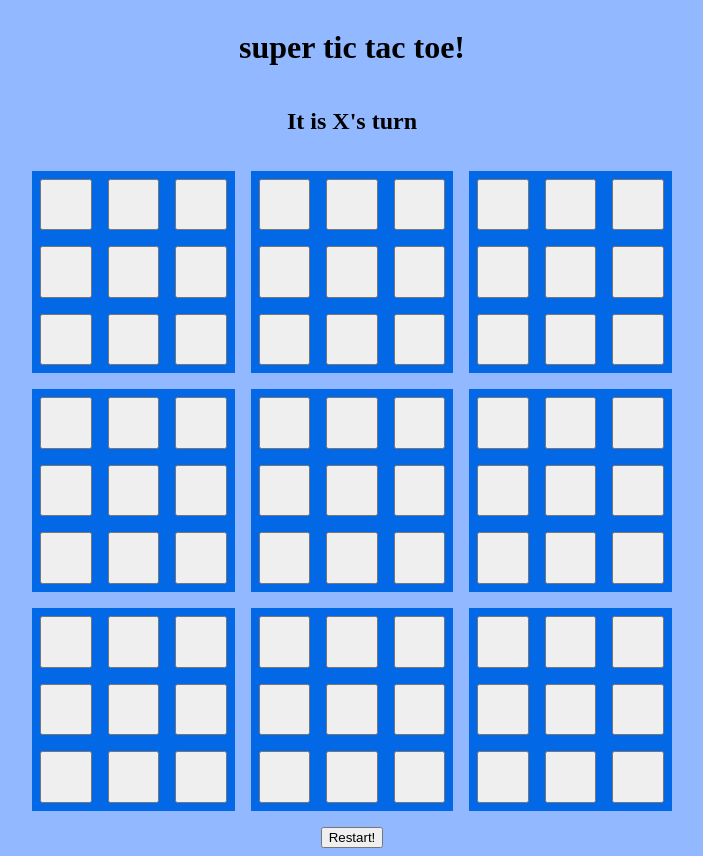
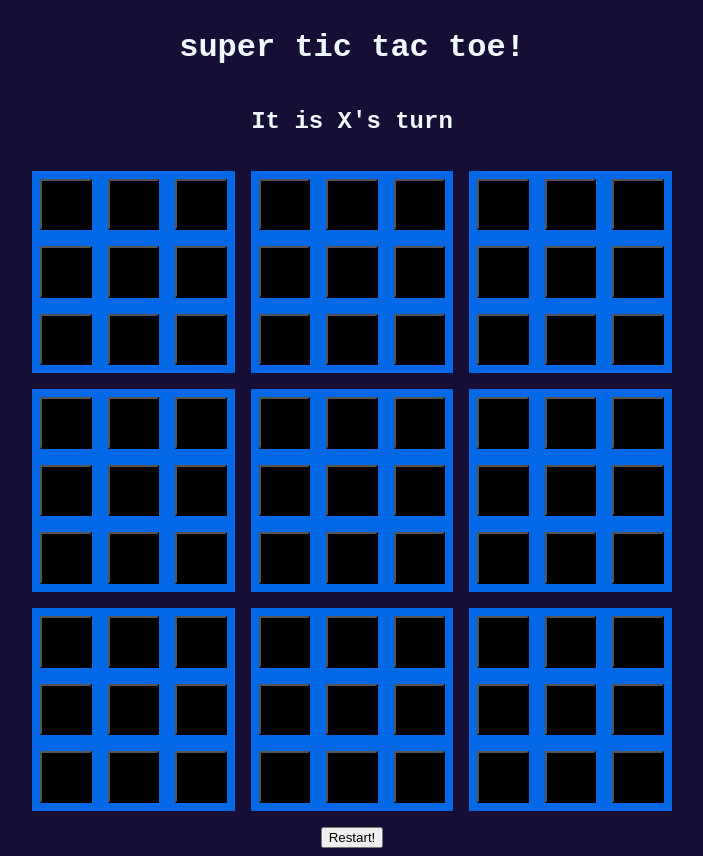
Before and after one commit to haemie/supertictactoe, a React (Vite) app: page / in a window 1280 px wide. Shown: the whole page, without its empty margins (288-991 px from the left). Built offline with nearby package versions, Linux system fonts and the light colour scheme.

Commit message:
feat: x and o present in different colors

```diff
--- a/src/App.jsx
+++ b/src/App.jsx
@@ -1,11 +1,12 @@
 import React from 'react';
 import Largeboard from './components/largeboard';
+import Floater from './components/floater';
 
 function App() {
   return (
     <div className="app">
       <h1>super tic tac toe!</h1>
-      <Largeboard></Largeboard>
+      <Largeboard> </Largeboard>
     </div>
   );
 }
--- a/src/components/box.jsx
+++ b/src/components/box.jsx
@@ -2,7 +2,11 @@ import React, { useState, useEffect } from 'react';
 
 function Box({ marker, handleClick }) {
   return (
-    <button className="box" onClick={handleClick}>
+    <button
+      className="box"
+      onClick={handleClick}
+      style={marker === 'X' ? { color: 'red' } : { color: 'blue' }}
+    >
       {marker}{' '}
     </button>
   );
--- /dev/null
+++ b/src/components/floater.jsx
@@ -0,0 +1,21 @@
+import React, { useRef, useEffect } from 'react';
+
+const Floater = () => {
+  const ref = useRef();
+
+  useEffect(() => {
+    document.addEventListener('mousemove', (e) => {
+      ref.current.style.left = e.clientX + 'px';
+      ref.current.style.top = e.clientY + 'px';
+    });
+  }, []);
+
+  return (
+    <div
+      ref={ref}
+      style={{ width: '100px', height: '100px', backgroundColor: 'red' }}
+    />
+  );
+};
+
+export default Floater;
--- a/src/components/largeboard.jsx
+++ b/src/components/largeboard.jsx
@@ -56,7 +56,11 @@ function Largeboard() {
     for (let j = 0; j < largeDimension; j++) {
       if (lbState[i][j]) {
         mbLayout[i].push(
-          <div className="filledMini" key={`filled${i}${j}`}>
+          <div
+            className="filledMini"
+            key={`filled${i}${j}`}
+            style={lbState[i][j] === 'X' ? { color: 'red' } : { color: 'blue' }}
+          >
             {lbState[i][j]}
           </div>
         );
--- a/src/styles.css
+++ b/src/styles.css
@@ -18,7 +18,15 @@
 }
 
 body {
-  background-color: rgb(146, 184, 255);
+  background-color: rgb(23, 14, 54);
+  font-family: 'Courier New', Courier, monospace;
+  color: aliceblue;
+}
+
+.largeBoard button {
+  background-color: black;
+  /* color: aliceblue; */
+  font-family: Arial, Helvetica, sans-serif;
 }
 
 .largeBoard {
@@ -60,7 +68,11 @@ body {
 
 .filledMini {
   padding: 0.5em;
-  background-color: white;
+  border-color: gray;
+  border-style: solid;
+  border-width: 0.1em;
+  font-family: Arial, Helvetica, sans-serif;
+  background-color: rgb(0, 0, 0);
   display: flex;
   align-items: center;
   justify-content: center;
```
Also changed, not shown: 1 other file (tests, documents, lock files or other folders).
